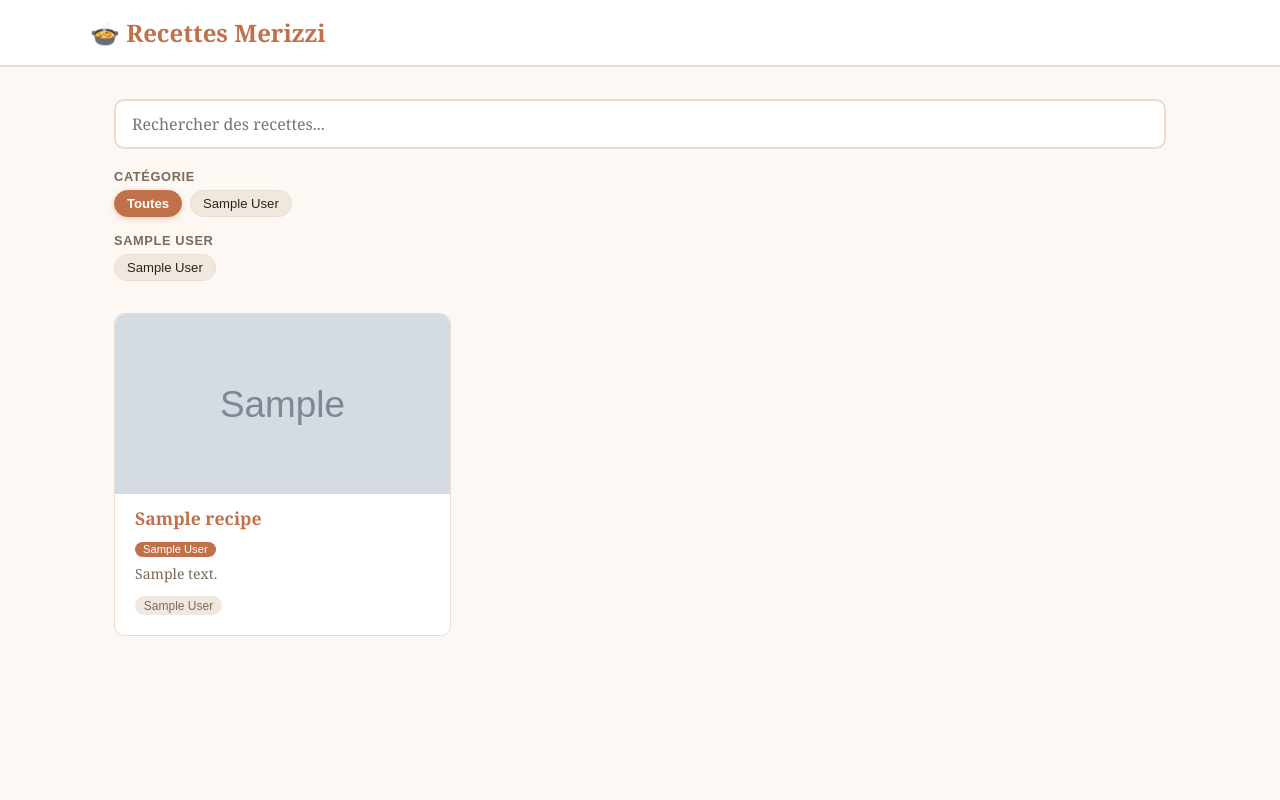
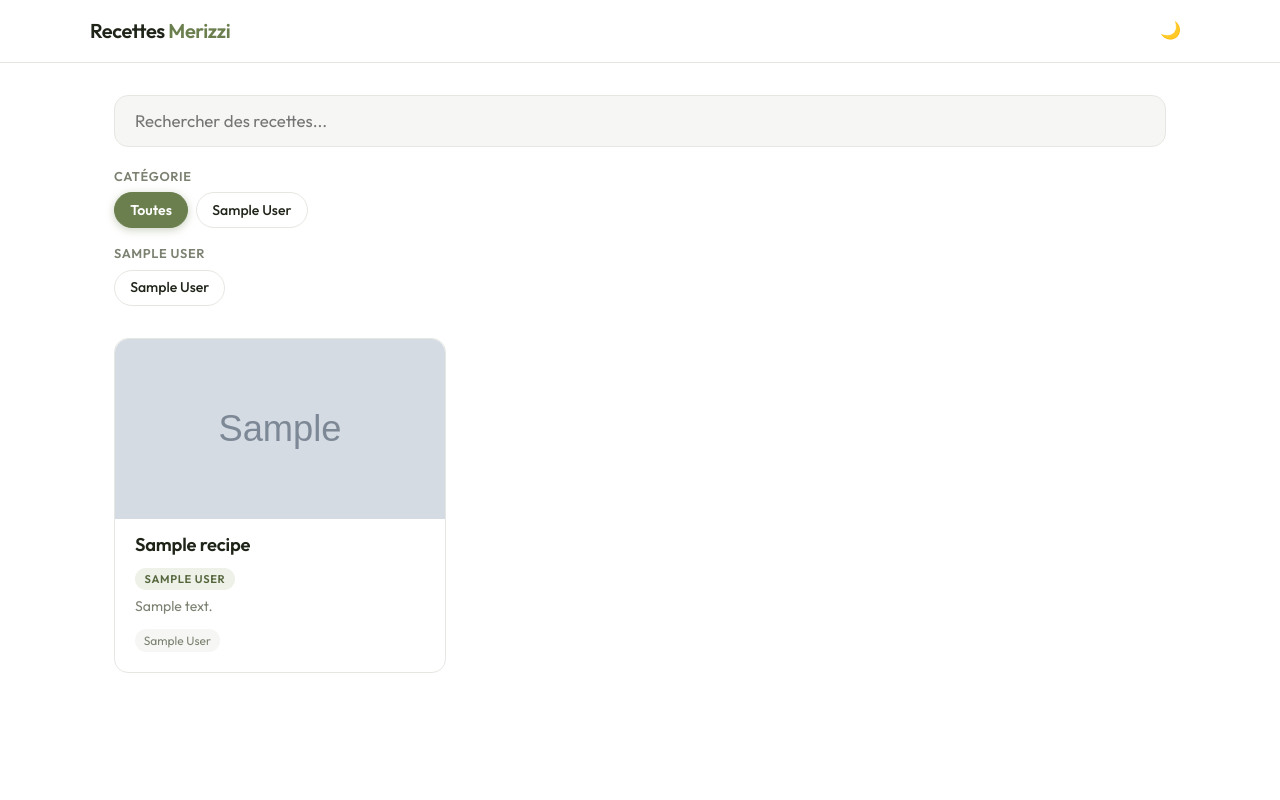
Before and after one commit to alheureux88/recette, a FastAPI app: template templates/index.html in a window 1280 px wide. Run offline with FastAPI, Linux system fonts and the light colour scheme; the template is opened without the code that fills it: most values are stand-ins (such as "Sample title", 1, 10 or a date in 2020); grey boxes marked "Sample" are stand-in pictures; parts of the project's set-up code (start-up, migrations or seed data) failed here and were passed over; some libraries are stand-ins or nearby versions.

Commit message:
feat: nouveau theme epicerie fine + dark mode

```diff
--- a/src/recipes/db.py
+++ b/src/recipes/db.py
@@ -255,6 +255,11 @@ def _migrate(conn: sqlite3.Connection) -> None:
 
     if "manually_edited" not in cols:
         conn.execute("ALTER TABLE recipes ADD COLUMN manually_edited INTEGER NOT NULL DEFAULT 0")
+
+    if "connection_id" not in cols:
+        conn.execute(
+            "ALTER TABLE recipes ADD COLUMN connection_id INTEGER REFERENCES dropbox_connections(id)"
+        )
 
 
 def _create_fts(conn: sqlite3.Connection) -> None:
--- a/static/css/style.css
+++ b/static/css/style.css
@@ -1,20 +1,46 @@
 *, *::before, *::after { box-sizing: border-box; margin: 0; padding: 0; }
 
 :root {
-    --bg:        #fdf8f3;
+    color-scheme: light;
+    --bg:        #ffffff;
     --surface:   #ffffff;
-    --border:    #e8ddd0;
-    --accent:    #c0714a;
-    --accent-dk: #a05a38;
-    --text:      #2c2218;
-    --muted:     #7a6a5a;
-    --tag-bg:    #f0e8df;
-    --tag-active:#c0714a;
-    --radius:    10px;
+    --surface-alt:#f6f7f4;
+    --border:    #e5e8e2;
+    --accent:    #6b7f4e;
+    --accent-dk: #55663d;
+    --accent-soft:#eef1e8;
+    --text:      #1f2419;
+    --muted:     #7c8272;
+    --tag-bg:    #f6f7f4;
+    --tag-active:#6b7f4e;
+    --header-bg: rgba(255, 255, 255, 0.92);
+    --fav-bg:    rgba(255, 255, 255, 0.95);
+    --on-accent: #ffffff;
+    --radius:    14px;
+}
+
+[data-theme="dark"] {
+    color-scheme: dark;
+    --bg:        #171b13;
+    --surface:   #1f251b;
+    --surface-alt:#272e21;
+    --border:    #363e2e;
+    --accent:    #9db07a;
+    --accent-dk: #b3c493;
+    --accent-soft:#2b3423;
+    --text:      #edefe8;
+    --muted:     #9aa38e;
+    --tag-bg:    #272e21;
+    --tag-active:#9db07a;
+    --header-bg: rgba(23, 27, 19, 0.88);
+    --fav-bg:    rgba(31, 37, 27, 0.95);
+    --on-accent: #1c2314;
 }
 
 body {
-    font-family: Georgia, 'Times New Roman', serif;
+    font-family: 'Outfit', sans-serif;
+    font-weight: 400;
+    line-height: 1.5;
     background: var(--bg);
     color: var(--text);
     min-height: 100vh;
@@ -22,8 +48,12 @@ body {
 
 /* Header */
 header {
-    background: var(--surface);
-    border-bottom: 2px solid var(--border);
+    position: sticky;
+    top: 0;
+    z-index: 10;
+    background: var(--header-bg);
+    backdrop-filter: blur(8px);
+    border-bottom: 1px solid var(--border);
     padding: 1rem 2rem;
 }
 .header-inner {
@@ -34,29 +64,30 @@ header {
     margin: 0 auto;
 }
 .site-title {
-    font-size: 1.5rem;
-    font-weight: bold;
-    color: var(--accent);
+    font-size: 1.25rem;
+    font-weight: 600;
+    letter-spacing: -0.02em;
+    color: var(--text);
     text-decoration: none;
 }
-.site-title:hover { color: var(--accent-dk); }
+.site-title span { color: var(--accent); }
+.site-title:hover { color: var(--text); }
 .header-nav {
     display: flex;
     align-items: center;
     gap: 1rem;
-    font-family: sans-serif;
     font-size: 0.88rem;
 }
 .nav-link {
-    color: var(--accent);
+    color: var(--muted);
+    font-weight: 500;
     text-decoration: none;
     padding: 0.3rem 0.75rem;
-    border-radius: var(--radius);
+    border-radius: 999px;
     transition: all 0.15s;
 }
 .nav-link:hover {
-    background: var(--tag-bg);
-    color: var(--accent-dk);
+    color: var(--text);
 }
 .nav-user {
     color: var(--muted);
@@ -74,18 +105,20 @@ main {
 .search-bar { margin-bottom: 1.25rem; }
 .search-bar input {
     width: 100%;
-    padding: 0.75rem 1rem;
-    font-size: 1rem;
-    border: 2px solid var(--border);
+    padding: 0.9rem 1.25rem;
+    font-size: 1.05rem;
+    border: 1.5px solid var(--border);
     border-radius: var(--radius);
-    background: var(--surface);
+    background: var(--surface-alt);
     color: var(--text);
     font-family: inherit;
-    transition: border-color 0.2s;
+    transition: border-color 0.15s, box-shadow 0.15s, background 0.15s;
 }
 .search-bar input:focus {
     outline: none;
     border-color: var(--accent);
+    box-shadow: 0 0 0 4px var(--accent-soft);
+    background: var(--surface);
 }
 
 /* Tag filter pills */
@@ -99,24 +132,24 @@ main {
     display: inline-flex;
     align-items: center;
     gap: 0.3rem;
-    padding: 0.3rem 0.75rem;
-    background: var(--tag-bg);
+    padding: 0.4rem 0.95rem;
+    background: var(--surface);
     border: 1.5px solid var(--border);
     border-radius: 999px;
-    font-size: 0.82rem;
+    font-size: 0.88rem;
+    font-weight: 500;
     cursor: pointer;
     user-select: none;
     transition: all 0.15s;
-    font-family: sans-serif;
 }
 .tag-pill input { display: none; }
-.tag-pill:hover { border-color: var(--accent); color: var(--accent); }
+.tag-pill:hover { border-color: var(--accent); color: var(--accent-dk); }
 .tag-pill.active {
     background: var(--accent);
     border-color: var(--accent);
-    color: white;
+    color: var(--on-accent);
     font-weight: 600;
-    box-shadow: 0 2px 6px rgba(192, 113, 74, 0.3);
+    box-shadow: 0 2px 8px rgba(107, 127, 78, 0.35);
 }
 .tag-pill.active:hover {
     background: var(--accent-dk);
@@ -127,7 +160,7 @@ main {
 #recipe-grid {
     display: grid;
     grid-template-columns: repeat(auto-fill, minmax(280px, 1fr));
-    gap: 1.25rem;
+    gap: 1.75rem;
 }
 
 /* Recipe card wrapper (for fav button positioning) */
@@ -175,18 +208,20 @@ main {
 .recipe-card {
     display: block;
     background: var(--surface);
-    border: 1.5px solid var(--border);
+    border: 1px solid var(--border);
     border-radius: var(--radius);
     padding: 1.25rem;
     text-decoration: none;
     color: inherit;
-    transition: box-shadow 0.15s, border-color 0.15s;
+    transition: transform 0.2s ease, box-shadow 0.2s ease, border-color 0.15s;
+    height: 100%;
 }
 .recipe-card:hover {
-    border-color: var(--accent);
-    box-shadow: 0 4px 16px rgba(0,0,0,0.08);
+    transform: translateY(-4px);
+    border-color: var(--border);
+    box-shadow: 0 12px 32px rgba(31, 36, 25, 0.10);
 }
-.recipe-card h2 { font-size: 1.1rem; margin-bottom: 0.4rem; color: var(--accent); }
+.recipe-card h2 { font-size: 1.15rem; margin-bottom: 0.4rem; color: var(--text); font-weight: 600; letter-spacing: -0.01em; }
 .recipe-card .description {
     font-size: 0.88rem;
     color: var(--muted);
@@ -207,10 +242,9 @@ main {
     border-radius: 999px;
     font-size: 0.75rem;
     color: var(--muted);
-    font-family: sans-serif;
     text-decoration: none;
 }
-a.tag:hover { background: var(--accent); color: white; }
+a.tag:hover { background: var(--accent); color: var(--on-accent); }
 
 /* Empty state */
 .empty {
@@ -346,7 +377,6 @@ a.tag:hover { background: var(--accent); color: white; }
 .filters { margin-bottom: 2rem; }
 .filter-group { margin-bottom: 1rem; }
 .filter-title {
-    font-family: sans-serif;
     font-size: 0.8rem;
     font-weight: 600;
     text-transform: uppercase;
@@ -366,20 +396,21 @@ a.tag:hover { background: var(--accent); color: white; }
     display: inline-block;
     padding: 0.2rem 0.7rem;
     background: var(--accent);
-    color: white;
+    color: var(--on-accent);
     border-radius: 999px;
     font-size: 0.8rem;
-    font-family: sans-serif;
     margin-bottom: 0.75rem;
 }
 .card-category {
     display: inline-block;
-    padding: 0.1rem 0.5rem;
-    background: var(--accent);
-    color: white;
+    padding: 0.15rem 0.6rem;
+    background: var(--accent-soft);
+    color: var(--accent-dk);
     border-radius: 999px;
     font-size: 0.7rem;
-    font-family: sans-serif;
+    font-weight: 600;
+    text-transform: uppercase;
+    letter-spacing: 0.06em;
     margin-bottom: 0.4rem;
 }
 
@@ -1069,3 +1076,41 @@ main.admin-main {
 .tag-editor-cancel:hover {
     color: var(--text);
 }
+
+/* Dark mode : ajustements des couleurs fonctionnelles */
+[data-theme="dark"] .flash-ok {
+    background: #1d2b1d;
+    border-color: #5f7a52;
+    color: #a9c79b;
+}
+[data-theme="dark"] .flash-error {
+    background: #331f1e;
+    border-color: #a0524e;
+    color: #e0a49f;
+}
+[data-theme="dark"] .status-on {
+    background: #1d2b1d;
+    color: #a9c79b;
+    border-color: #5f7a52;
+}
+[data-theme="dark"] .manual-warning {
+    background: #33291a;
+    border-color: #a3813f;
+    color: #d9bd85;
+}
+
+/* Bouton de bascule clair / sombre */
+.theme-toggle {
+    background: transparent;
+    border: none;
+    cursor: pointer;
+    font-size: 1.05rem;
+    padding: 0.25rem 0.55rem;
+    border-radius: 999px;
+    line-height: 1;
+    transition: transform 0.15s, background 0.15s;
+}
+.theme-toggle:hover {
+    transform: scale(1.15);
+    background: var(--accent-soft);
+}
--- a/templates/base.html
+++ b/templates/base.html
@@ -5,6 +5,16 @@
     <meta name="viewport" content="width=device-width, initial-scale=1.0">
     <title>{% block title %}Recettes Merizzi{% endblock %}</title>
     <link rel="icon" type="image/svg+xml" href="/static/favicon.svg">
+    <script>
+        (function () {
+            var saved = localStorage.getItem('theme');
+            var theme = saved || (window.matchMedia('(prefers-color-scheme: dark)').matches ? 'dark' : 'light');
+            document.documentElement.dataset.theme = theme;
+        })();
+    </script>
+    <link rel="preconnect" href="https://fonts.googleapis.com">
+    <link rel="preconnect" href="https://fonts.gstatic.com" crossorigin>
+    <link href="https://fonts.googleapis.com/css2?family=Outfit:wght@300;400;500;600;700&display=swap" rel="stylesheet">
     <script src="https://unpkg.com/htmx.org@1.9.12"></script>
     {% block head %}{% endblock %}
     <link rel="stylesheet" href="/static/css/style.css">
@@ -12,8 +22,9 @@
 <body>
     <header>
         <div class="header-inner">
-            <a href="/" class="site-title">🍲 Recettes Merizzi</a>
+            <a href="/" class="site-title">Recettes <span>Merizzi</span></a>
             <nav class="header-nav">
+                <button type="button" class="theme-toggle" id="theme-toggle" aria-label="Basculer clair / sombre"></button>
                 {% if auth_enabled %}
                     {% if user %}
                         <a href="/favorites" class="nav-link">Mes favoris</a>
@@ -32,5 +43,20 @@
     <main class="{% block main_class %}{% endblock %}">
         {% block content %}{% endblock %}
     </main>
+    <script>
+        (function () {
+            var toggle = document.getElementById('theme-toggle');
+            function refreshIcon() {
+                toggle.textContent = document.documentElement.dataset.theme === 'dark' ? '\u2600\uFE0F' : '\uD83C\uDF19';
+            }
+            refreshIcon();
+            toggle.addEventListener('click', function () {
+                var next = document.documentElement.dataset.theme === 'dark' ? 'light' : 'dark';
+                document.documentElement.dataset.theme = next;
+                try { localStorage.setItem('theme', next); } catch (e) {}
+                refreshIcon();
+            });
+        })();
+    </script>
 </body>
 </html>
```
Also changed, not shown: other parts of static/css/style.css (+22 -49 lines).
